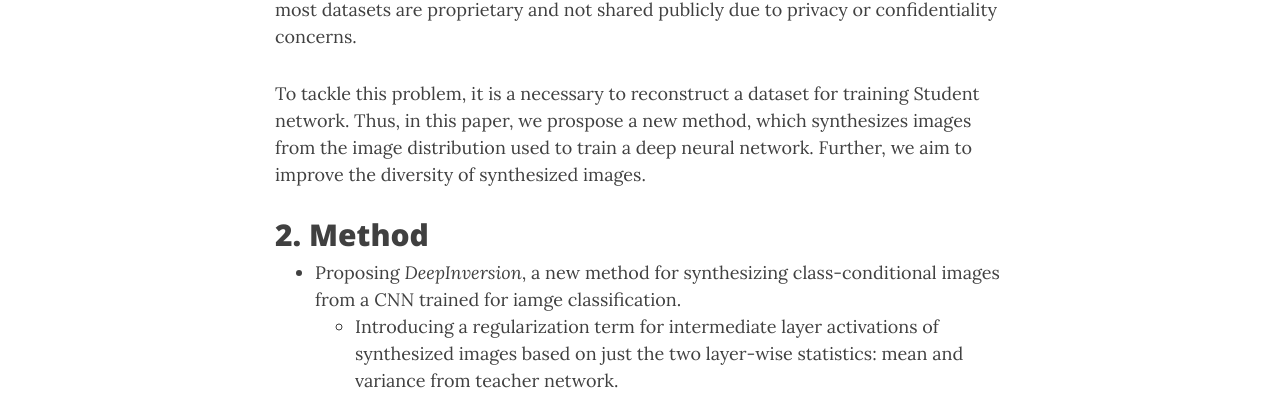
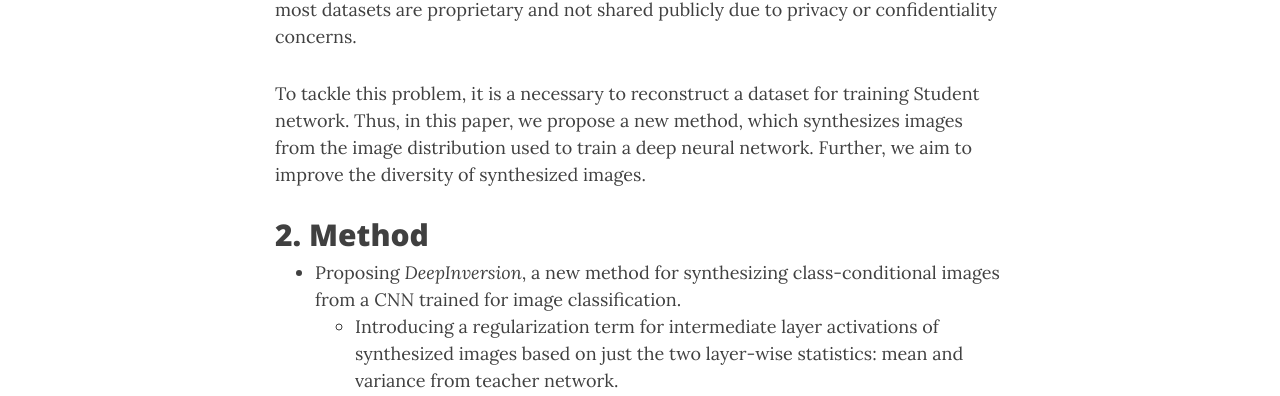
Before and after one commit to da2so/da2so.github.io, a Jekyll site: the page built from _posts/2020-08-18-Dreaming_to_Distill_Data-free_Knowledge_Transfer_via_DeepInversion.md, in a window 1280 px wide and 900 px high, scrolled down 493 px. Shown: the part 178-574 px from the top of the window. Built offline with Jekyll 4.4.1, drawn with Linux system fonts in a browser that asks for light colours; nearby versions of some CDN libraries; formulas are drawn with MathJax 3.

Commit message:
upload post

```diff
--- a/_posts/2020-08-18-Dreaming_to_Distill_Data-free_Knowledge_Transfer_via_DeepInversion.md
+++ b/_posts/2020-08-18-Dreaming_to_Distill_Data-free_Knowledge_Transfer_via_DeepInversion.md
@@ -16,11 +16,11 @@ The goal is to peform **Data-free Knowledge distillation**.
 
 As the word itself, We perform knowledge distillation when there are no original dataset on which the Teacher network has been trained. It is because, in real world, most datasets are proprietary and not shared publicly due to privacy or confidentiality concerns.
 
-To tackle this problem, it is a necessary to reconstruct a dataset for training Student network. Thus, in this paper, we prospose a new method, which synthesizes images from the image distribution used to train a deep neural network. Further, we aim to improve the diversity of synthesized images.
+To tackle this problem, it is a necessary to reconstruct a dataset for training Student network. Thus, in this paper, we propose a new method, which synthesizes images from the image distribution used to train a deep neural network. Further, we aim to improve the diversity of synthesized images.
 
 ## 2. Method
 
-* Proposing *DeepInversion*, a new method for synthesizing class-conditional images from a CNN trained for iamge classification.
+* Proposing *DeepInversion*, a new method for synthesizing class-conditional images from a CNN trained for image classification.
 	* Introducing a regularization term for intermediate layer activations of synthesized images based on just the two layer-wise statistics: mean and variance from teacher network.
 
 <br />
```
Also changed, not shown: _posts/2020-08-24-Data_Free_Knowledge_Amalgamation_via_Group-Stack_Dual-GAN.md (+1 -1 lines).
